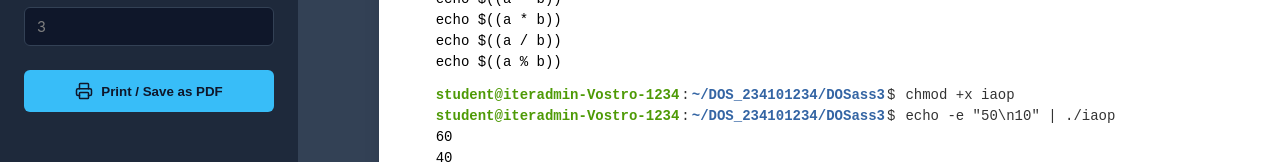
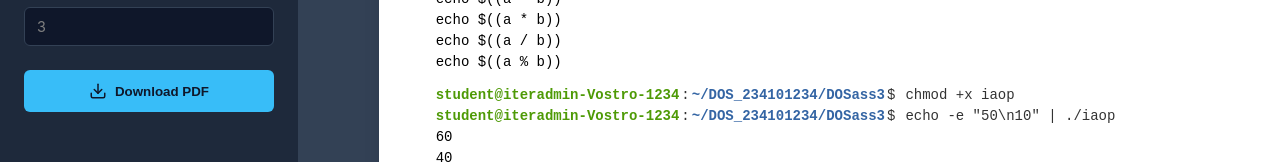
Before and after one commit to Udbhav227/dos-lab-assignment-generator, a React (Vite) app: page / in a window 1280 px wide. Shown: the part 305-467 px from the top of the page. Built offline with nearby package versions, Linux system fonts and the light colour scheme.

Commit message:
fix download button bug

```diff
--- a/package.json
+++ b/package.json
@@ -14,6 +14,8 @@
     "@radix-ui/react-scroll-area": "^1.2.10",
     "@radix-ui/react-separator": "^1.1.8",
     "@radix-ui/react-switch": "^1.2.6",
+    "html2canvas": "^1.4.1",
+    "jspdf": "^3.0.4",
     "lucide-react": "^0.556.0",
     "react": "^19.2.0",
     "react-dom": "^19.2.0",
--- a/src/App.jsx
+++ b/src/App.jsx
@@ -1,6 +1,7 @@
 import React, { useState } from "react";
 import styled, { createGlobalStyle } from "styled-components";
 import * as ScrollArea from "@radix-ui/react-scroll-area";
+import jsPDF from "jspdf";
 
 import { assignment3 } from "./data/assignmentData";
 import {
@@ -37,43 +38,10 @@ const GlobalStyles = createGlobalStyle`
   }
 `;
 
-const MobileMessage = styled.div`
-  display: none;
-  height: 100vh;
-  width: 100vw;
-  background: #0f172a;
-  color: #f8fafc;
-  flex-direction: column;
-  align-items: center;
-  justify-content: center;
-  text-align: center;
-  padding: 24px;
-  box-sizing: border-box;
-
-  h2 {
-    color: #38bdf8;
-    margin-bottom: 16px;
-  }
-
-  p {
-    line-height: 1.6;
-    max-width: 400px;
-    color: #94a3b8;
-  }
-
-  @media (max-width: 1024px) {
-    display: flex;
-  }
-`;
-
 const Layout = styled.div`
   display: flex;
   height: 100vh;
   overflow: hidden;
-
-  @media (max-width: 1024px) {
-    display: none;
-  }
 `;
 
 const PreviewArea = styled.main`
@@ -96,17 +64,6 @@ const PreviewArea = styled.main`
   }
 `;
 
-const PrintWrapper = styled.div`
-  @media print {
-    position: absolute;
-    top: 0;
-    left: 0;
-    width: 100%;
-    background: white;
-    z-index: 9999;
-  }
-`;
-
 export default function App() {
   const [config, setConfig] = useState({
     hostName: "iteradmin-Vostro-1234",
@@ -114,8 +71,114 @@ export default function App() {
     assignNo: "3",
   });
 
-  const handlePrint = () => {
-    window.print();
+  const generatePDF = () => {
+    const doc = new jsPDF();
+
+    const pageWidth = doc.internal.pageSize.getWidth();
+    const pageHeight = doc.internal.pageSize.getHeight();
+    const margin = 15;
+    const lineHeight = 5;
+    const fontSize = 10;
+    const contentWidth = pageWidth - margin * 2;
+
+    let cursorY = 10;
+
+    doc.setFont("courier", "normal");
+    doc.setFontSize(fontSize);
+
+    const checkPageBreak = (heightNeeded = lineHeight) => {
+      if (cursorY + heightNeeded > pageHeight - margin) {
+        doc.addPage();
+        cursorY = 20; // Reset to top margin
+      }
+    };
+
+    const drawPrompt = (cmd) => {
+      const userHost = `${"student"}@${config.hostName}`;
+      const path = `~/DOS_${config.regNo}/DOSass${config.assignNo}`;
+
+      checkPageBreak();
+
+      doc.setTextColor(78, 154, 6); // #4e9a06
+      doc.setFont("courier", "bold");
+      doc.text(userHost, margin, cursorY);
+      const userWidth = doc.getTextWidth(userHost);
+
+      doc.setTextColor(0, 0, 0);
+      doc.text(":", margin + userWidth, cursorY);
+      const sep1Width = doc.getTextWidth(":");
+
+      doc.setTextColor(52, 101, 164); // #3465a4
+      doc.text(path, margin + userWidth + sep1Width, cursorY);
+      const pathWidth = doc.getTextWidth(path);
+
+      doc.setTextColor(0, 0, 0);
+      doc.text("$ ", margin + userWidth + sep1Width + pathWidth, cursorY);
+      const sep2Width = doc.getTextWidth("$ ");
+
+      if (cmd) {
+        const startX = margin + userWidth + sep1Width + pathWidth + sep2Width;
+        doc.setFont("courier", "normal"); // Commands aren't usually bold in terminals, but adjustable
+        doc.text(cmd, startX, cursorY);
+      }
+
+      cursorY += lineHeight;
+    };
+
+    const drawOutput = (text) => {
+      if (!text) return;
+
+      doc.setFont("courier", "normal");
+      doc.setTextColor(0, 0, 0); // Black
+
+      const lines = doc.splitTextToSize(text, contentWidth);
+
+      lines.forEach((line) => {
+        checkPageBreak();
+        doc.text(line, margin, cursorY);
+        cursorY += lineHeight;
+      });
+    };
+
+    const drawHeader = (id, text) => {
+      checkPageBreak(lineHeight * 2);
+      cursorY += 5; // Extra spacing before header
+
+      doc.setFont("courier", "bold");
+      doc.setTextColor(100, 100, 100); // Greyish
+      doc.text(`QUESTION ${id}: ${text.toUpperCase()}`, margin, cursorY);
+
+      const textWidth = doc.getTextWidth(
+        `QUESTION ${id}: ${text.toUpperCase()}`
+      );
+      doc.setDrawColor(221, 221, 221); // Light grey line
+      doc.line(margin, cursorY + 1, margin + textWidth, cursorY + 1);
+
+      doc.setFont("courier", "normal"); // Reset
+      cursorY += lineHeight * 1.5;
+    };
+
+    drawPrompt(`echo "Starting Assignment ${config.assignNo}"`);
+
+    assignment3.forEach((q) => {
+      drawHeader(q.id, q.question);
+
+      drawPrompt(`nano ${q.filename}`);
+      drawOutput(q.code);
+
+      q.commands.forEach((cmdStep) => {
+        drawPrompt(cmdStep.cmd);
+        if (cmdStep.output) {
+          drawOutput(cmdStep.output);
+        }
+      });
+    });
+
+    cursorY += 5;
+    drawPrompt("echo 'All done'");
+    drawOutput("All done");
+
+    doc.save(`assignment_${config.assignNo}_${config.regNo}.pdf`);
   };
 
   const basePath = `~/DOS_${config.regNo}/DOSass${config.assignNo}`;
@@ -123,24 +186,12 @@ export default function App() {
   return (
     <>
       <GlobalStyles />
-      <MobileMessage>
-        <h2>Desktop Required</h2>
-        <p>
-          This application is designed for desktop or laptop use only to ensure
-          the best printing and viewing experience.
-          <br />
-          <br />
-          Please open this link on a larger screen.
-        </p>
-      </MobileMessage>
-
       <Layout>
-        <Controls config={config} setConfig={setConfig} onPrint={handlePrint} />
+        <Controls config={config} setConfig={setConfig} onPrint={generatePDF} />
 
         <PreviewArea>
           <ScrollArea.Root className="ScrollAreaRoot">
             <ScrollArea.Viewport className="ScrollAreaViewport">
-              <PrintWrapper>
               <PageContainer>
                 <Prompt
                   user="student"
@@ -169,7 +220,6 @@ export default function App() {
                   <div style={{ color: "#000" }}>All done</div>
                 </div>
               </PageContainer>
-              </PrintWrapper>
             </ScrollArea.Viewport>
 
             <ScrollArea.Scrollbar
--- a/src/Controls.jsx
+++ b/src/Controls.jsx
@@ -1,7 +1,7 @@
 import React from "react";
 import styled from "styled-components";
 import * as LabelPrimitive from "@radix-ui/react-label";
-import { Printer, Banana } from "lucide-react";
+import { Download, Banana } from "lucide-react";
 
 const Panel = styled.aside`
   width: 350px;
@@ -15,10 +15,6 @@ const Panel = styled.aside`
   position: sticky;
   top: 0;
   color: #f8fafc;
-
-  @media print {
-    display: none;
-  }
 `;
 
 const Title = styled.h1`
@@ -127,7 +123,7 @@ export const Controls = ({ config, setConfig, onPrint }) => {
             borderRadius: 4,
             display: "flex",
             justifyContent: "center",
-            alignItems: "center"
+            alignItems: "center",
           }}
         >
           <Banana size={20} />
@@ -165,13 +161,13 @@ export const Controls = ({ config, setConfig, onPrint }) => {
           value={config.assignNo}
           onChange={handleChange}
           disabled={true}
-          style={{color: "grey", cursor: "not-allowed"}}
+          style={{ color: "grey", cursor: "not-allowed" }}
         />
       </FieldGroup>
 
       <PrintButton onClick={onPrint}>
-        <Printer size={18} />
-        Print / Save as PDF
+        <Download size={18} />
+        Download PDF
       </PrintButton>
 
       <Footer>
@@ -183,7 +179,8 @@ export const Controls = ({ config, setConfig, onPrint }) => {
         </BadgeWrapper>
 
         <span>
-          Made with ❤️ by <StyledLink href="mailto:r6913096@gmail.com">Corvo</StyledLink>
+          Made with ❤️ by{" "}
+          <StyledLink href="mailto:r6913096@gmail.com">Corvo</StyledLink>
         </span>
       </Footer>
     </Panel>
```
Also changed, not shown: 1 other file (tests, documents, lock files or other folders). Lines whose indentation alone changed are shown as unchanged.
